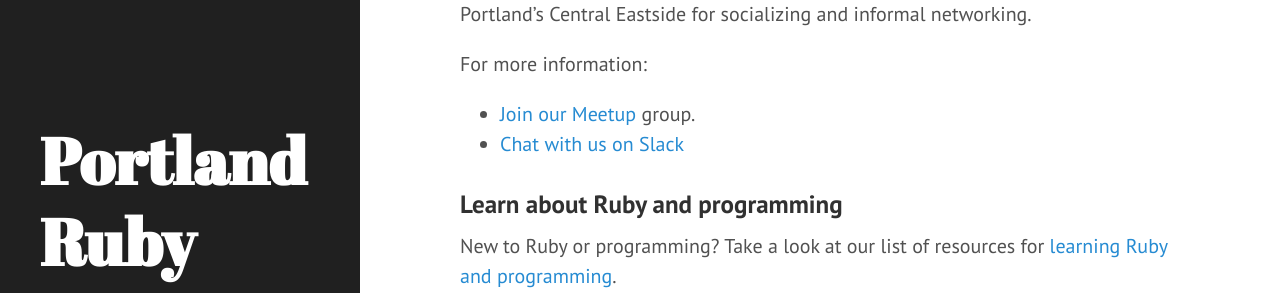
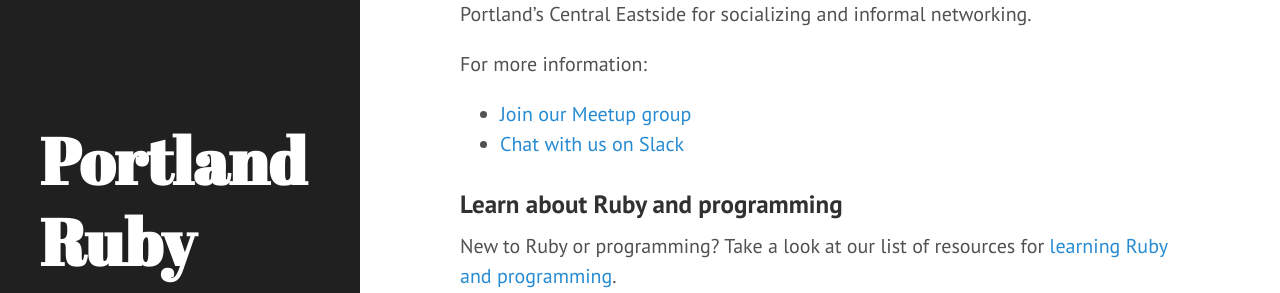
Before and after one commit to pdxruby/pdxruby.github.io, a Jekyll site: the page built from index.md, in a window 1280 px wide and 900 px high, scrolled down 523 px. Shown: the part 159-452 px from the top of the window. Built offline with Jekyll 4.4.1, drawn with Linux system fonts in a browser that asks for light colours.

```diff
--- a/index.md
+++ b/index.md
@@ -22,8 +22,7 @@ Each third Thursday of the month we meet at the White Owl Social Club in Portlan
 
 For more information:
 
--  [Join our Meetup](http://www.meetup.com/Portland-Ruby-Brigade/)
-    group.
+-  [Join our Meetup group](http://www.meetup.com/Portland-Ruby-Brigade/)
 -  [Chat with us on Slack](https://pdxruby.slack.com)
 
 ### Learn about Ruby and programming
```
